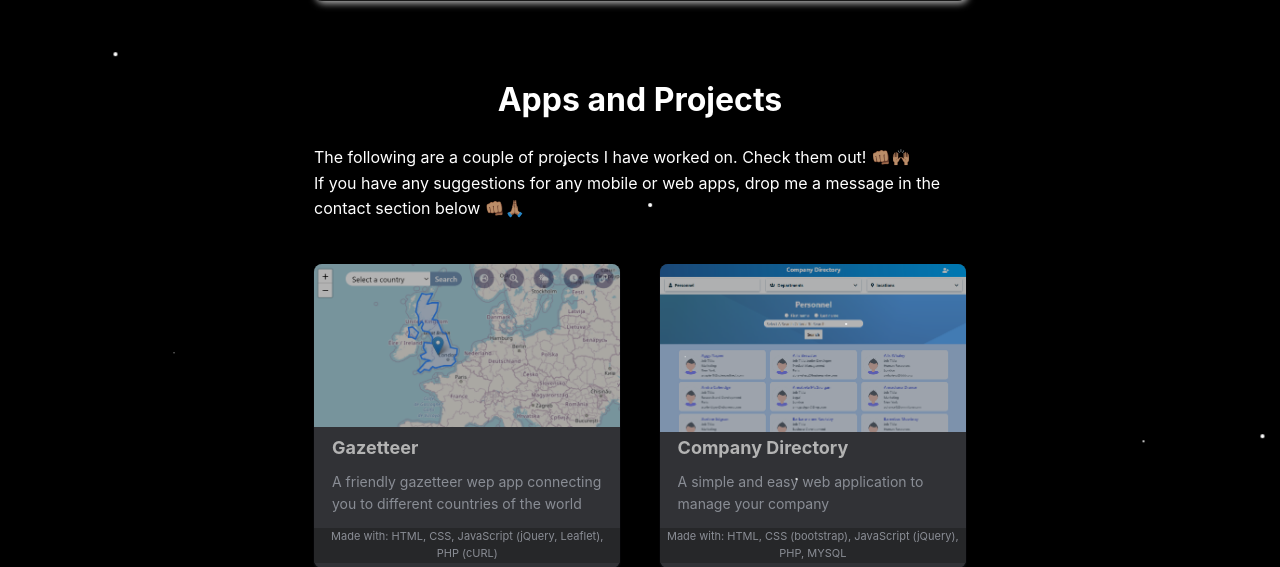
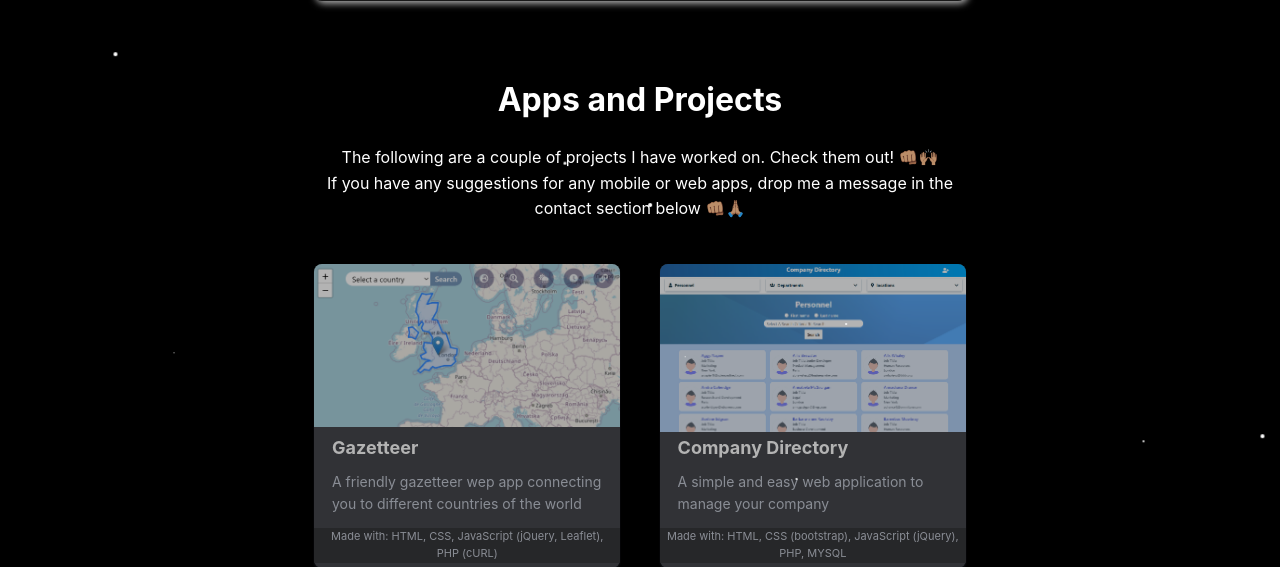
Before and after one commit to Abid-dev/portfolio, a PHP site: page / in a window 1280 px wide. Shown: the part 1419-1986 px from the top of the page. Run offline with PHP 8.4, Linux system fonts and the light colour scheme; some libraries are stand-ins or nearby versions.

Commit message:
center align project message

```diff
--- a/index.php
+++ b/index.php
@@ -97,8 +97,8 @@
             </div>
             <div id="projects" class="container page_section">
                 <h2 class="column_header">Apps and Projects</h2>
-                <p class="parag map__parag">The following are a couple of projects I have worked on. Check them out!  👊🏽🙌🏽</p>
-                <p class="parag map__parag">If you have any suggestions for any mobile or web apps, drop me a message in the contact section below 👊🏽🙏🏽</p>
+                <p class="parag map__parag" style="text-align:center">The following are a couple of projects I have worked on. Check them out!  👊🏽🙌🏽</p>
+                <p class="parag map__parag" style="text-align:center">If you have any suggestions for any mobile or web apps, drop me a message in the contact section below 👊🏽🙏🏽</p>
                 <div class="jobs_container">
                     <div class="job">
                         <a href="https://gazetteer.aabid.co.uk/" target="_blank">
```
